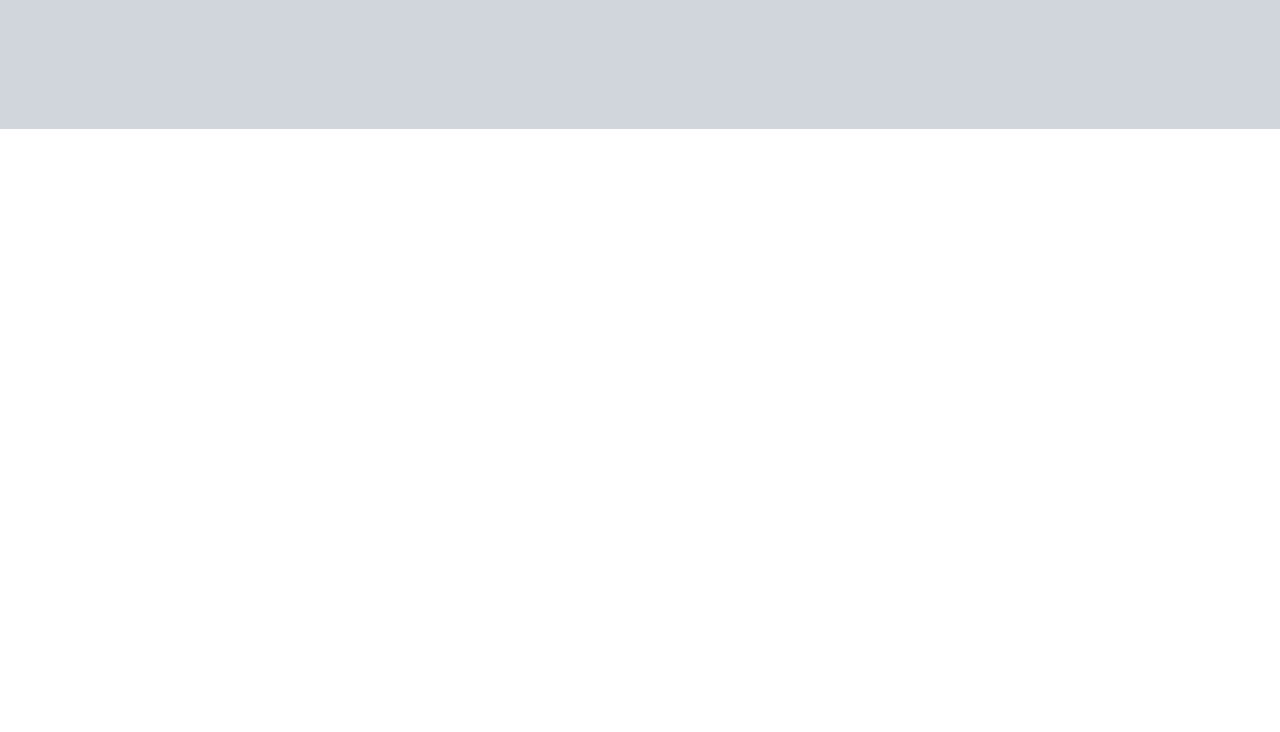
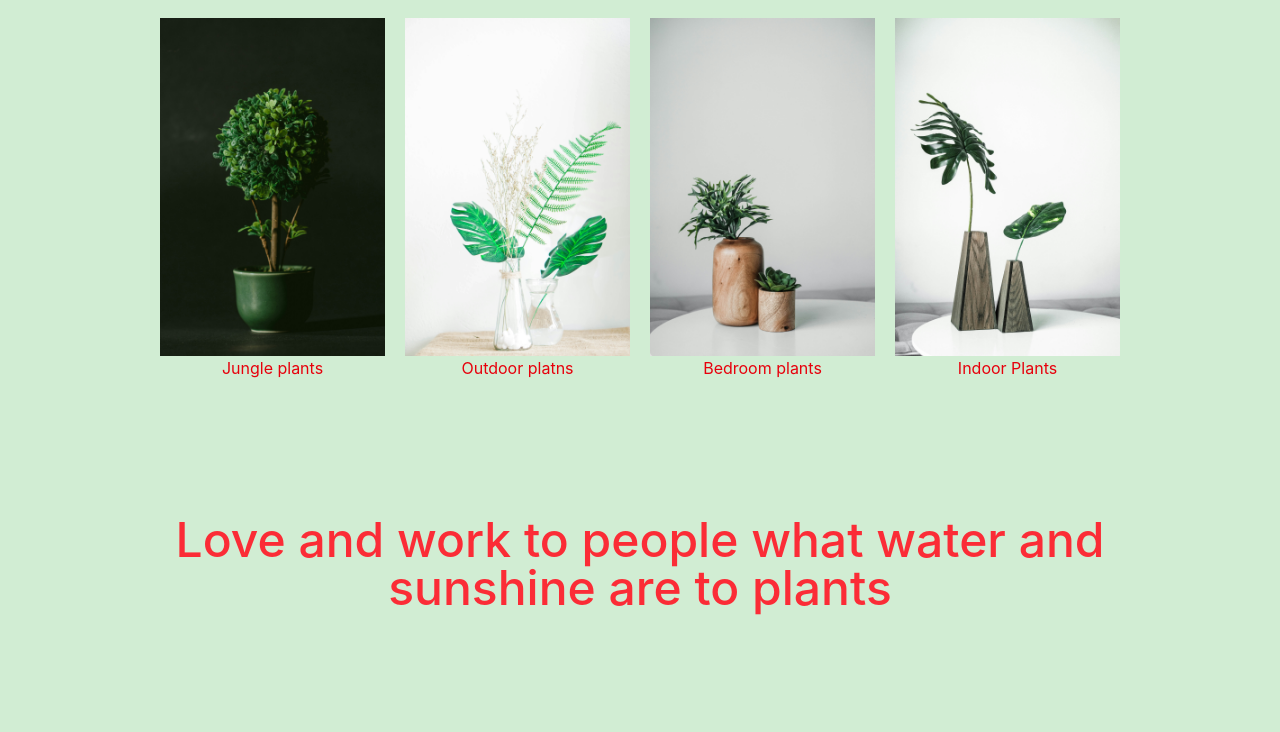
Before and after one commit to aminsheikh72/red-plants, a website: page index.html in a window 1280 px wide. Shown: the part 671-1403 px from the top of the page. Before the commit the page ends 800 px from the top, so only its background shows below. Drawn offline with Linux system fonts and the light colour scheme.

Commit message:
changes 3/10/2026

```diff
--- a/index.html
+++ b/index.html
@@ -7,7 +7,7 @@
     <link href="./src/output.css" rel="stylesheet">
 </head>
 <body>
-      <div class="w-full min-h-screen bg-gray-300">
+      <div class="w-full min-h-screen bg-[#D1EDD3]">
         <nav class="w-full min-h-12 border-b border-b-gray-50 py-2 md:flex lg:flex md:items-center md:justify-evenly lg:items-center lg:justify-evenly">
             <div class="w-full flex items-center justify-center">
                 <h1 class="text-red-500 text-3xl font-bold">Red plants</h1>
@@ -36,6 +36,34 @@
                 <img src="./src/assets/2961b030-674e-432d-9704-8212f592ec27.jpg" alt="header-img">
             </div>
         </div>
+        <div class="w-full">
+            <h1 class="text-center text-2xl md:text-3xl lg:text-4xl font-bold text-red-500">Category</h1>
+            <div class="w-full grid grid-cols-2 md:grid-cols-4 mt-3 p-4 md:mt-4 lg:mt-5 gap-2 md:gap-4 lg:gap-5 md:px-10 lg:px-40">
+                <div>
+                    <img  src="./src/assets/img1.jpg" alt="img1">
+                    <h2 class="text-center text-red-600">Jungle plants</h2>
+                </div>
+                <div>
+                    <img  src="./src/assets/img2.jpg" alt="img2">
+                    <h2 class="text-center text-red-600">
+                        Outdoor platns
+                    </h2>
+                </div>
+                <div>
+                    <img  src="./src/assets/img3.jpg" alt="img3">
+                    <h2 class="text-center text-red-600">Bedroom plants</h2>
+                </div>
+                <div>
+                    <img  src="./src/assets/img4.jpg" alt="img4">
+                    <h2 class="text-center text-red-600">Indoor Plants</h2>
+                </div>
+            </div>
+            <div class="flex items-center justify-center py-10 md:py-30">
+                <h1 class="lg:text-5xl md:text-3xl text-xl font-medium text-red-500 w-[80%] text-center">
+                    Love and work to people what water and sunshine are to plants
+                </h1>
+            </div>
+        </div>
       </div>
 </body>
 </html>
```
Also changed, not shown: src/assets/img1.jpg (added), src/assets/img2.jpg (added), src/assets/img3.jpg (added), src/assets/img4.jpg (added), src/output.css, 1 other file.
